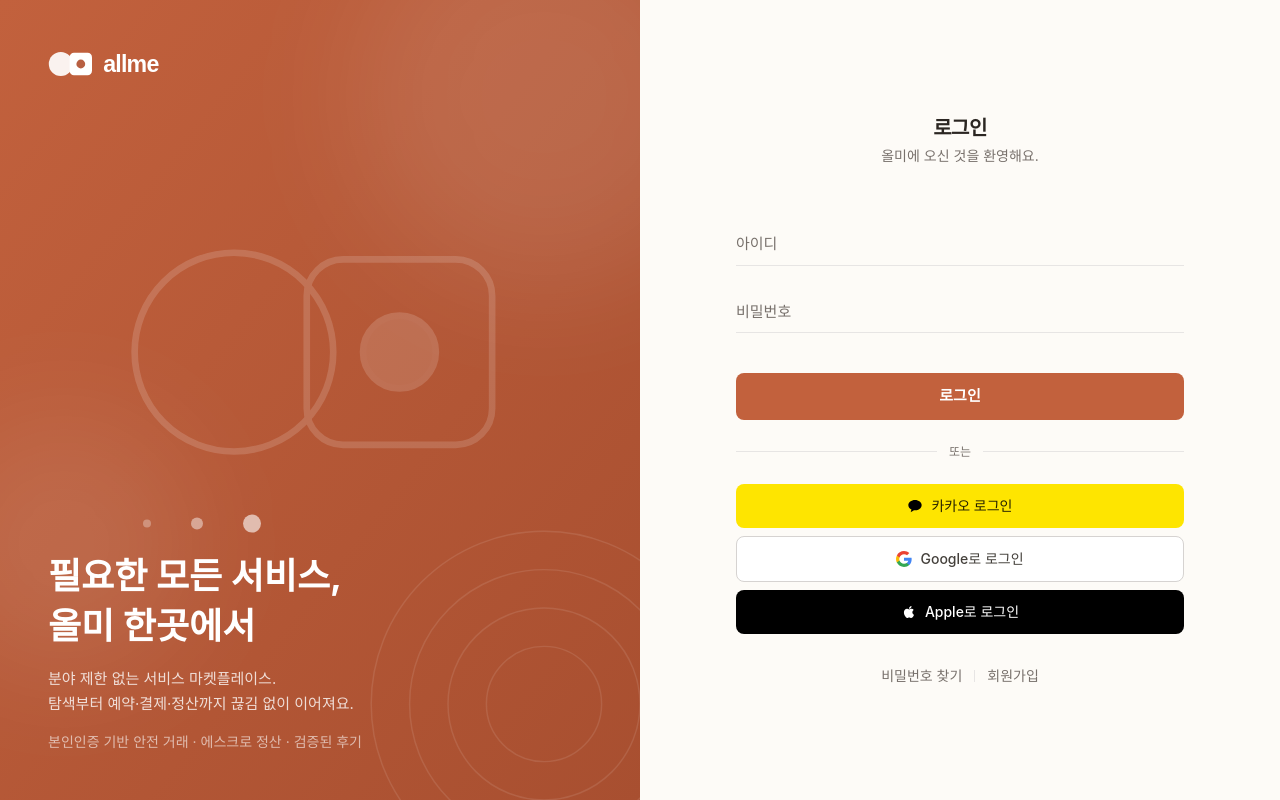
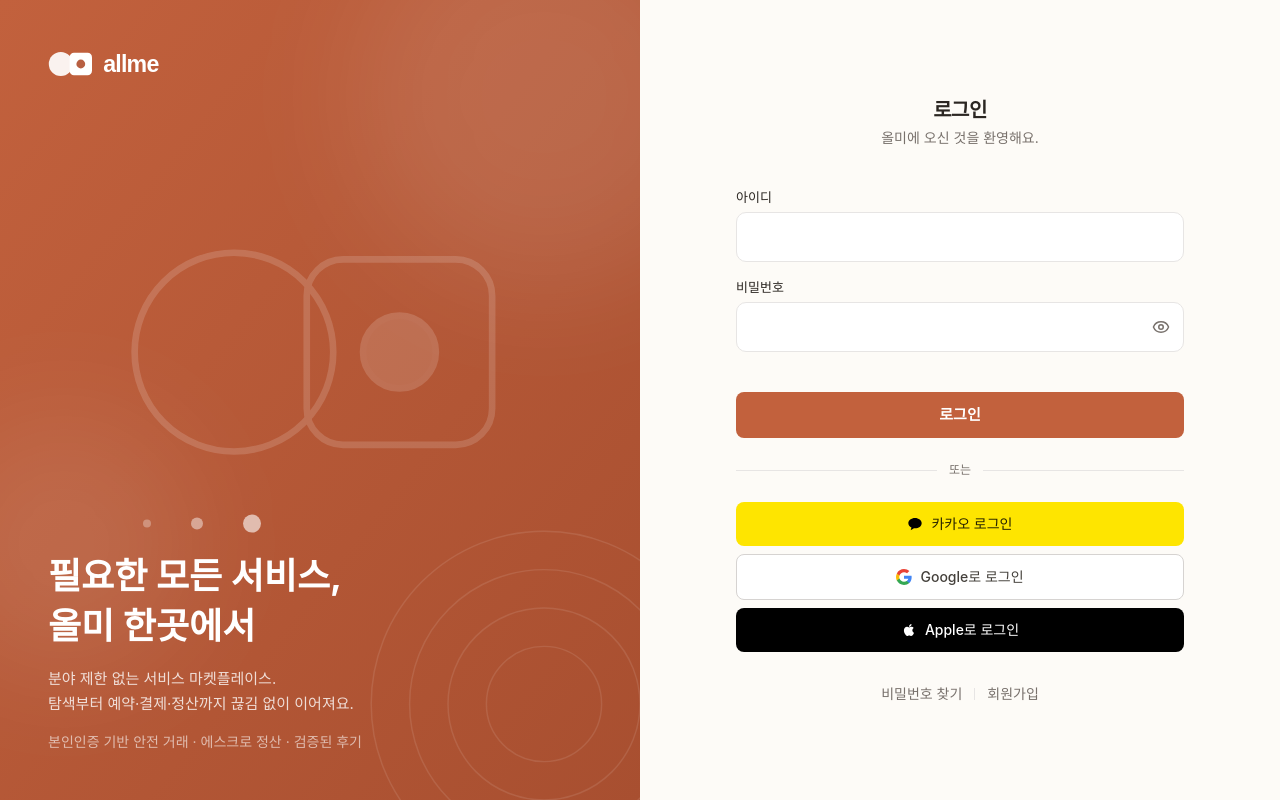
Before and after one commit to changhui98/allme, a Next.js app in the folder front/: page /login in a window 1280 px wide. Built offline with nearby package versions, Linux system fonts and the light colour scheme.

Commit message:
Feat : 로그인·회원가입 폼 박스형 리디자인 및 비밀번호 표시 토글

```diff
--- a/front/src/components/auth/FormField.tsx
+++ b/front/src/components/auth/FormField.tsx
@@ -1,9 +1,11 @@
+"use client";
+
+import { useState } from "react";
+
 /**
- * 로그인·회원가입 폼의 밑줄형 플로팅 라벨 인풋. (서버 컴포넌트)
- * 네이버 로그인처럼 포커스하거나 값이 있으면 라벨이 위로 떠오르고,
- * 포커스 시 포인트색 밑줄이 중앙에서 퍼진다. JS 없이 CSS(형제 셀렉터)만으로 동작:
- * - 라벨 부상 판정은 :focus + :not(:placeholder-shown) — 이를 위해 placeholder는 공백 한 칸
- * - 포인트 밑줄(2px)은 기본 보더(1px) 위에 겹치는 절대 배치라 레이아웃 밀림이 없다
+ * 로그인·회원가입 폼의 박스형 인풋. (클라이언트 컴포넌트)
+ * 정적 라벨(위) + 라운드 박스 인풋(아래) 구조로, 포커스 시 포인트색 보더 + 링이 뜬다.
+ * password 타입은 우측의 눈 모양 토글로 표시/숨김을 전환한다(이 상태 때문에 클라이언트).
  * 스타일: styles/pages/auth.css
  */
 type FormFieldProps = {
@@ -13,7 +15,8 @@ type FormFieldProps = {
   type: "text" | "email" | "password";
   /** 브라우저 자동완성 힌트 (예: email, current-password, new-password) */
   autoComplete: string;
-  /** 초기값 (비제어 유지 — 값이 있으면 :not(:placeholder-shown)으로 라벨이 떠 있는 상태가 된다) */
+  placeholder?: string;
+  /** 초기값 (비제어 유지) */
   defaultValue?: string;
   /** 본인인증 결과 프리필처럼 수정 불가로 보여줄 때 */
   readOnly?: boolean;
@@ -24,25 +27,82 @@ export default function FormField({
   label,
   type,
   autoComplete,
+  placeholder,
   defaultValue,
   readOnly,
 }: FormFieldProps) {
+  const [showPassword, setShowPassword] = useState(false);
+
+  const isPassword = type === "password";
+  const inputType = isPassword && showPassword ? "text" : type;
+
   return (
     <div className="form-field">
-      <input
-        id={id}
-        name={id}
-        type={type}
-        autoComplete={autoComplete}
-        defaultValue={defaultValue}
-        readOnly={readOnly}
-        placeholder=" "
-        className="form-field__input"
-      />
       <label htmlFor={id} className="form-field__label">
         {label}
       </label>
-      <span aria-hidden="true" className="form-field__underline" />
+      <div className="form-field__box">
+        <input
+          id={id}
+          name={id}
+          type={inputType}
+          autoComplete={autoComplete}
+          placeholder={placeholder}
+          defaultValue={defaultValue}
+          readOnly={readOnly}
+          className={`form-field__input${
+            isPassword ? " form-field__input--password" : ""
+          }`}
+        />
+        {isPassword && (
+          <button
+            type="button"
+            onClick={() => setShowPassword((prev) => !prev)}
+            aria-label={showPassword ? "비밀번호 숨기기" : "비밀번호 표시"}
+            className="form-field__toggle"
+          >
+            {showPassword ? <EyeOffIcon /> : <EyeIcon />}
+          </button>
+        )}
+      </div>
     </div>
   );
 }
+
+function EyeIcon() {
+  return (
+    <svg
+      aria-hidden="true"
+      viewBox="0 0 24 24"
+      fill="none"
+      stroke="currentColor"
+      strokeWidth="2"
+      strokeLinecap="round"
+      strokeLinejoin="round"
+      className="form-field__toggle-icon"
+    >
+      <path d="M2.062 12.348a1 1 0 0 1 0-.696 10.75 10.75 0 0 1 19.876 0 1 1 0 0 1 0 .696 10.75 10.75 0 0 1-19.876 0" />
+      <circle cx="12" cy="12" r="3" />
+    </svg>
+  );
+}
+
+function EyeOffIcon() {
+  return (
+    <svg
+      aria-hidden="true"
+      viewBox="0 0 24 24"
+      fill="none"
+      stroke="currentColor"
+      strokeWidth="2"
+      strokeLinecap="round"
+      strokeLinejoin="round"
+      className="form-field__toggle-icon"
+    >
+      <path d="M10.733 5.076a10.744 10.744 0 0 1 11.205 6.575 1 1 0 0 1 0 .696 10.747 10.747 0 0 1-1.444 2.49" />
+      <path d="M14.084 14.158a3 3 0 0 1-4.242-4.242" />
+      <path d="M17.479 17.499a10.75 10.75 0 0 1-15.417-5.151 1 1 0 0 1 0-.696 10.75 10.75 0 0 1 4.446-5.143" />
+      <path d="m2 2 20 20" />
+    </svg>
+  );
+}
--- a/front/src/styles/pages/auth.css
+++ b/front/src/styles/pages/auth.css
@@ -1,6 +1,6 @@
 /*
  * 인증(로그인·회원가입) 영역 블록 — auth-layout(스플릿 스크린 골격) · brand-panel(좌측 브랜드 패널) ·
- * auth-shell(폼 컬럼 셸) · auth-heading(제목) · form-field(플로팅 라벨 인풋) · social-login(소셜 버튼) ·
+ * auth-shell(폼 컬럼 셸) · auth-heading(제목) · form-field(박스형 인풋) · social-login(소셜 버튼) ·
  * signup-flow/signup-form/signup-stepper/consent-step/identity-step(회원가입 스텝) ·
  * login-page/signup-page(페이지 고유 요소). CTA는 공용 .btn 블록을 조합한다.
  */
@@ -253,69 +253,90 @@
   color: var(--muted);
 }
 
-/* ---------- form-field: 밑줄형 플로팅 라벨 인풋 ---------- */
+/* ---------- form-field: 박스형 인풋 (정적 라벨 + 라운드 박스) ---------- */
 
 .form-field {
+  /* 인풋 배경 — 크림색 페이지 배경(--background)과 구분되도록 라이트는 흰색,
+     다크는 surface. 리터럴 color-mix 사전 계산 차단은 위 brand-panel 주석 참고 */
+  --ff-bg: #ffffff;
+}
+
+.dark .form-field {
+  --ff-bg: var(--surface);
+}
+
+.form-field__label {
+  display: block;
+  margin-bottom: 0.375rem;
+  font-size: 0.8125rem;
+  line-height: 1.125rem;
+  font-weight: 500;
+}
+
+/* 비밀번호 토글 버튼 절대 배치 기준 */
+.form-field__box {
   position: relative;
-  padding-top: 1.25rem;
 }
 
 .form-field__input {
   width: 100%;
-  border-bottom-width: 1px;
+  border-radius: 0.625rem;
+  border-width: 1px;
   border-color: var(--border);
-  background-color: transparent;
-  padding-block: 0.5rem;
+  background-color: var(--ff-bg);
+  padding: 0.75rem 1rem;
   font-size: 15px;
+  line-height: 1.5rem;
   outline: none;
-}
-
-/* 본인인증 프리필처럼 수정 불가로 보여줄 때 */
-.form-field__input:read-only {
-  color: var(--muted);
-}
-
-.form-field__label {
-  pointer-events: none;
-  position: absolute;
-  top: 27px;
-  left: 0;
-  font-size: 15px;
-  color: var(--muted);
-  transition-property: all;
+  transition-property: border-color, box-shadow;
   transition-timing-function: cubic-bezier(0.4, 0, 0.2, 1);
   transition-duration: 150ms;
 }
 
-/* 라벨 부상 판정 = :focus 또는 값 있음(:not(:placeholder-shown) — placeholder는 공백 한 칸) */
-.form-field__input:focus ~ .form-field__label,
-.form-field__input:not(:placeholder-shown) ~ .form-field__label {
-  top: 0;
-  font-size: 0.75rem;
-  line-height: 1rem;
+.form-field__input::placeholder {
+  color: color-mix(in oklab, var(--muted) 70%, transparent);
 }
 
-.form-field__input:focus ~ .form-field__label {
-  color: var(--primary);
+.form-field__input:focus {
+  border-color: var(--primary);
+  box-shadow: 0 0 0 3px color-mix(in oklab, var(--primary) 15%, transparent);
 }
 
-/* 포인트 밑줄(2px) — 기본 보더(1px) 위에 겹치는 절대 배치라 레이아웃 밀림이 없고,
-   포커스 시 중앙에서 좌우로 퍼진다 */
-.form-field__underline {
-  position: absolute;
-  inset-inline: 0;
-  bottom: 0;
-  height: 0.125rem;
-  transform-origin: 50%;
-  scale: 0 1;
-  background-color: var(--primary);
-  transition-property: transform, translate, scale, rotate;
-  transition-timing-function: cubic-bezier(0.4, 0, 0.2, 1);
-  transition-duration: 200ms;
+/* 본인인증 프리필처럼 수정 불가로 보여줄 때 — 포커스 강조도 끈다 */
+.form-field__input:read-only {
+  background-color: var(--surface);
+  color: var(--muted);
 }
 
-.form-field__input:focus ~ .form-field__underline {
-  scale: 1 1;
+.form-field__input:read-only:focus {
+  border-color: var(--border);
+  box-shadow: none;
+}
+
+/* 비밀번호 표시 토글이 겹치지 않도록 우측 여백 확보 */
+.form-field__input--password {
+  padding-right: 2.75rem;
+}
+
+.form-field__toggle {
+  position: absolute;
+  top: 50%;
+  right: 0.875rem;
+  display: flex;
+  translate: 0 -50%;
+  color: var(--muted);
+  transition-property: color;
+  transition-timing-function: cubic-bezier(0.4, 0, 0.2, 1);
+  transition-duration: 150ms;
+}
+
+.form-field__toggle:hover {
+  color: var(--foreground);
+}
+
+.form-field__toggle-icon {
+  width: 1.125rem;
+  height: 1.125rem;
 }
 
 /* ---------- social-login: "또는" 구분선 + 소셜 로그인 버튼 3종 ---------- */
@@ -432,7 +453,7 @@
 .signup-form {
   display: flex;
   flex-direction: column;
-  gap: 0.5rem;
+  gap: 1rem;
 }
 
 /* CTA 자체는 공용 .btn .btn--primary .btn--block — 여기는 배치 여백만 */
@@ -538,40 +559,97 @@
   flex-direction: column;
 }
 
-/* 전체 동의 — 아래 개별 항목과 구분선 */
+/* 전체 동의 — 강조 박스. 전부 체크되면 :has()로 포인트색 강조 */
 .consent-step__all {
   display: flex;
   align-items: center;
-  gap: 0.5rem;
-  border-bottom-width: 1px;
+  gap: 0.625rem;
+  cursor: pointer;
+  border-radius: 0.75rem;
+  border-width: 1px;
   border-color: var(--border);
-  padding-bottom: 1rem;
+  background-color: var(--surface);
+  padding: 1rem;
   font-weight: 600;
+  transition-property: border-color, background-color;
+  transition-timing-function: cubic-bezier(0.4, 0, 0.2, 1);
+  transition-duration: 150ms;
 }
 
-.consent-step__checkbox {
-  accent-color: var(--primary);
+.consent-step__all:has(.consent-step__checkbox:checked) {
+  border-color: var(--primary);
+  background-color: color-mix(in oklab, var(--primary) 8%, var(--surface));
 }
 
-/* 개별 항목 체크박스 — 첫 줄 텍스트와 수직 정렬 보정 */
-.consent-step__checkbox--item {
-  margin-top: 0.125rem;
+/* 네이티브 체크박스는 시각적으로만 숨긴다 — 클릭·포커스·:checked 상태는 그대로 담당 */
+.consent-step__checkbox {
+  position: absolute;
+  width: 1px;
+  height: 1px;
+  overflow: hidden;
+  clip-path: inset(50%);
+  white-space: nowrap;
+}
+
+/* 원형 커스텀 체크 — 체크 SVG는 currentColor라 미체크 시 transparent로 숨긴다 */
+.consent-step__check {
+  display: flex;
+  width: 1.375rem;
+  height: 1.375rem;
+  flex-shrink: 0;
+  align-items: center;
+  justify-content: center;
+  border-radius: calc(infinity * 1px);
+  border-width: 1.5px;
+  border-color: var(--border);
+  color: transparent;
+  transition-property: color, background-color, border-color;
+  transition-timing-function: cubic-bezier(0.4, 0, 0.2, 1);
+  transition-duration: 150ms;
+}
+
+.consent-step__check-icon {
+  width: 0.75rem;
+  height: 0.75rem;
+}
+
+.consent-step__checkbox:checked + .consent-step__check {
+  border-color: var(--primary);
+  background-color: var(--primary);
+  color: var(--primary-foreground);
+}
+
+/* 키보드 포커스 링은 숨긴 input 대신 커스텀 체크에 표시 */
+.consent-step__checkbox:focus-visible + .consent-step__check {
+  box-shadow: 0 0 0 3px color-mix(in oklab, var(--primary) 25%, transparent);
 }
 
 .consent-step__items {
-  margin-top: 1rem;
+  margin-top: 0.75rem;
   display: flex;
   flex-direction: column;
-  gap: 0.75rem;
+  gap: 0.25rem;
 }
 
+/* 개별 항목 — hover 배경이 있는 행. 첫 줄(line-height 1.375rem)이 체크 원 높이와
+   같아 flex-start 정렬로도 수직 중심이 맞는다 */
 .consent-step__item-label {
   display: flex;
   align-items: flex-start;
-  gap: 0.5rem;
+  gap: 0.625rem;
+  cursor: pointer;
+  border-radius: 0.5rem;
+  padding: 0.625rem 0.5rem;
   font-size: 0.875rem;
-  line-height: 1.25rem;
+  line-height: 1.375rem;
   color: var(--muted);
+  transition-property: background-color;
+  transition-timing-function: cubic-bezier(0.4, 0, 0.2, 1);
+  transition-duration: 150ms;
+}
+
+.consent-step__item-label:hover {
+  background-color: color-mix(in oklab, var(--surface) 60%, transparent);
 }
 
 /* [필수]/[선택] 태그 */
@@ -592,10 +670,11 @@
   color: color-mix(in oklab, var(--muted) 70%, transparent);
 }
 
-/* 전문 펼쳐보기 (details/summary) */
+/* 전문 펼쳐보기 (details/summary) — 들여쓰기 = 행 패딩(.5rem) + 체크(1.375rem) + 간격(.625rem) */
 .consent-step__details {
-  margin-top: 0.25rem;
-  padding-left: 1.5rem;
+  margin-top: -0.125rem;
+  padding-bottom: 0.375rem;
+  padding-left: 2.5rem;
 }
 
 .consent-step__summary {
@@ -633,10 +712,16 @@
   flex-direction: column;
 }
 
+/* 안내문을 surface 박스로 묶어 폼 컬럼에서 덜 허전하게 */
 .identity-step__list {
   display: flex;
   flex-direction: column;
-  gap: 0.5rem;
+  gap: 0.625rem;
+  border-radius: 0.75rem;
+  border-width: 1px;
+  border-color: var(--border);
+  background-color: var(--surface);
+  padding: 1rem 1.25rem;
   font-size: 0.875rem;
   line-height: 1.25rem;
   color: var(--muted);
@@ -682,12 +767,12 @@
 .login-page__form {
   display: flex;
   flex-direction: column;
-  gap: 0.5rem;
+  gap: 1rem;
 }
 
 /* CTA 자체는 공용 .btn — 여기는 배치 여백만 */
 .login-page__submit {
-  margin-top: 2rem;
+  margin-top: 1.5rem;
 }
 
 /* 하단 보조 링크(비밀번호 찾기 · 회원가입) — 사이 세로 구분선 */
```
Also changed, not shown: front/src/components/auth/ConsentStep.tsx (+25 -1 lines).
